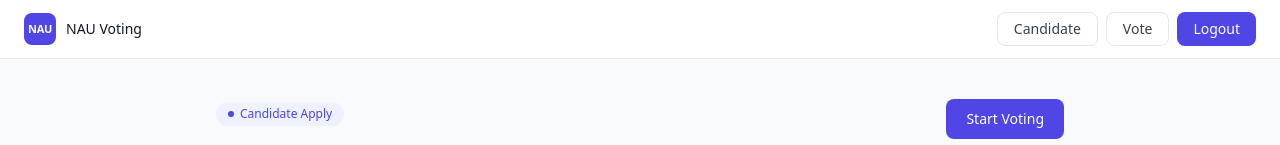
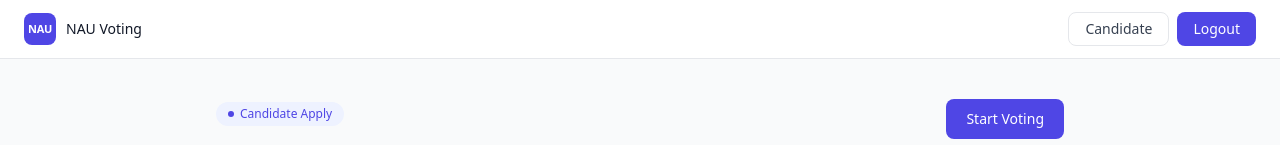
Before and after one commit to Gopikalyan19/nau-voting-system, a plain HTML site: page frontend/candidate-dashboard.html in a window 1280 px wide. Shown: the top 145 px of the page. Drawn offline with nearby package versions, Linux system fonts and the light colour scheme; no server answers; sample sign-in values are in the browser's storage.

Commit message:
Remove 'Vote' link from candidate dashboard
Removed the 'Vote' link from the candidate dashboard.

```diff
--- a/frontend/candidate-dashboard.html
+++ b/frontend/candidate-dashboard.html
@@ -18,7 +18,6 @@
     </div>
     <div class="flex gap-2 flex-wrap">
       <a href="candidate-dashboard.html" class="h-[34px] px-4 border border-gray-200 rounded-lg text-sm font-medium text-gray-700 hover:bg-gray-50 transition-colors inline-flex items-center">Candidate</a>
-      <a href="vote.html" class="h-[34px] px-4 border border-gray-200 rounded-lg text-sm font-medium text-gray-700 hover:bg-gray-50 transition-colors inline-flex items-center">Vote</a>
       <button onclick="logout()" class="h-[34px] px-4 bg-indigo-600 hover:bg-indigo-700 rounded-lg text-sm font-medium text-white transition-colors inline-flex items-center">Logout</button>
     </div>
   </nav>
```
